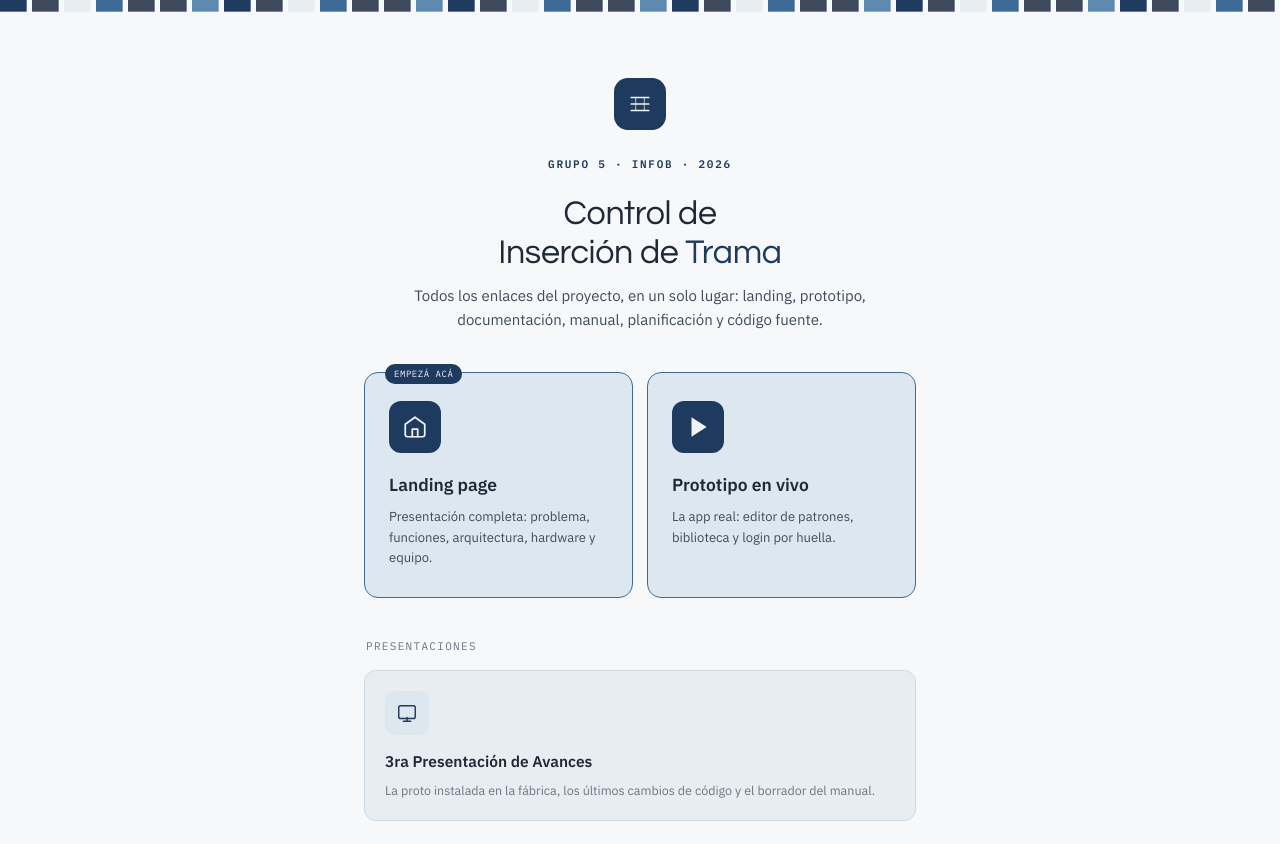
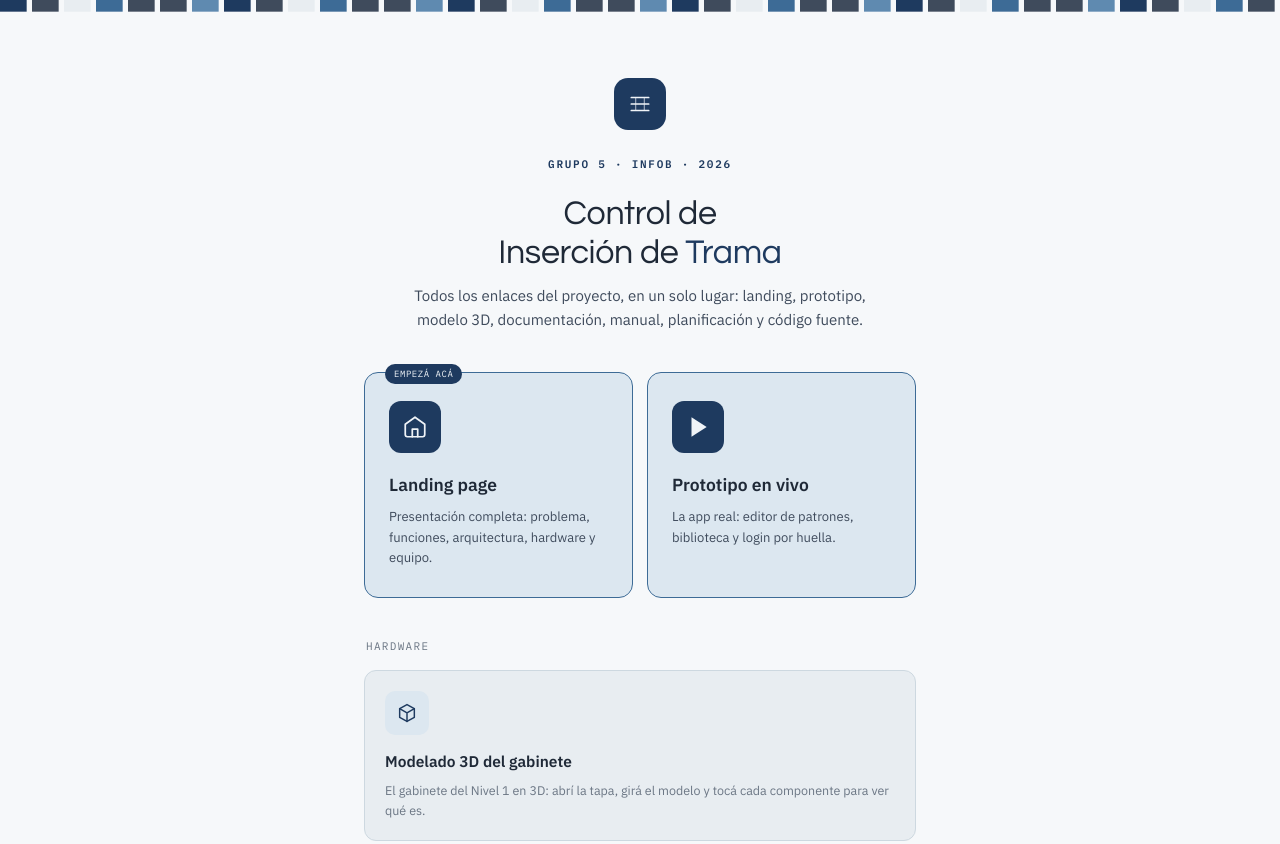
Before and after one commit to manfredojuanignacio08-prog/Linktree_CIT, a plain HTML site: page index.html in a window 1280 px wide. Shown: the top 844 px of the page. Drawn offline with Linux system fonts and the light colour scheme.

Commit message:
Add files via upload

```diff
--- a/index.html
+++ b/index.html
@@ -97,7 +97,7 @@
       </div>
       <span class="eyebrow">Grupo 5 · InfoB · 2026</span>
       <h1>Control de<br>Inserción de <span>Trama</span></h1>
-      <p class="lt-sub">Todos los enlaces del proyecto, en un solo lugar: landing, prototipo, documentación, manual, planificación y código fuente.</p>
+      <p class="lt-sub">Todos los enlaces del proyecto, en un solo lugar: landing, prototipo, modelo 3D, documentación, manual, planificación y código fuente.</p>
     </div>
 
     <div class="lt-featured">
@@ -118,13 +118,13 @@
     </div>
 
     <div class="lt-group">
-      <div class="lt-group-label">Presentaciones</div>
+      <div class="lt-group-label">Hardware</div>
       <div class="lt-links">
 
-        <a class="lt-link" href="https://manfredojuanignacio08-prog.github.io/3ra_Presentacion_Avances/" target="_blank" rel="noopener">
-          <div class="icon-box"><svg class="icon" viewBox="0 0 24 24" fill="none" stroke="currentColor" stroke-width="1.6" stroke-linecap="round" stroke-linejoin="round"><rect x="3" y="4" width="18" height="14" rx="2"/><path d="M8 21h8M12 17v4"/></svg></div>
-          <h3>3ra Presentación de Avances</h3>
-          <p>La proto instalada en la fábrica, los últimos cambios de código y el borrador del manual.</p>
+        <a class="lt-link" href="https://manfredojuanignacio08-prog.github.io/Modelado3D_CIT/" target="_blank" rel="noopener">
+          <div class="icon-box"><svg class="icon" viewBox="0 0 24 24" fill="none" stroke="currentColor" stroke-width="1.6" stroke-linecap="round" stroke-linejoin="round"><path d="M12 2.8 20 7.3v9.4l-8 4.5-8-4.5V7.3Z"/><path d="M4 7.3 12 11.8l8-4.5M12 11.8v9.4"/></svg></div>
+          <h3>Modelado 3D del gabinete</h3>
+          <p>El gabinete del Nivel 1 en 3D: abrí la tapa, girá el modelo y tocá cada componente para ver qué es.</p>
         </a>
 
       </div>
```
